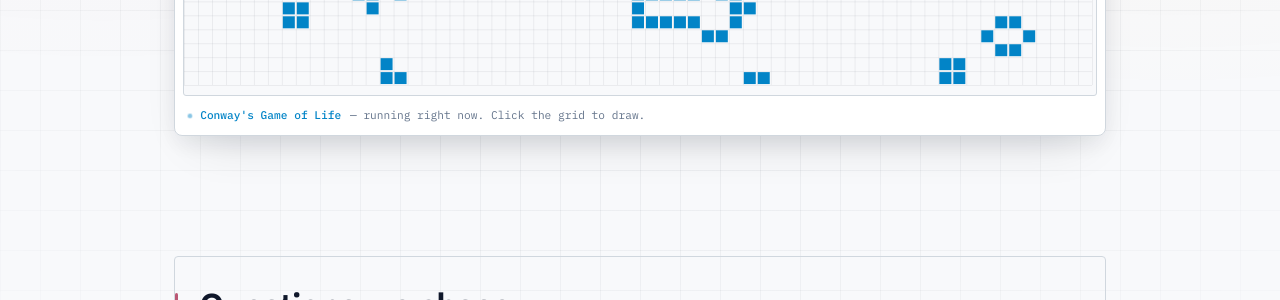
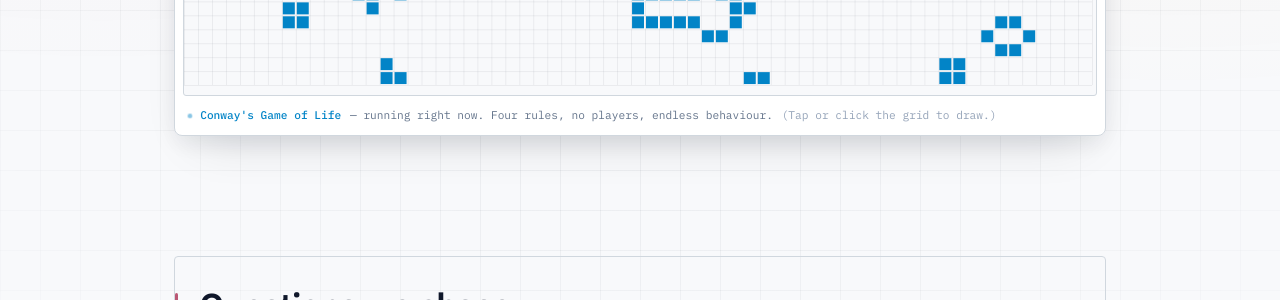
Before and after one commit to msms-org/msms-org.github.io, a Jekyll site: the page built from index.html, in a window 1280 px wide and 1400 px high, scrolled down 1258 px. Shown: the part 150-450 px from the top of the window. Built offline with Jekyll 4.4.1, drawn with Linux system fonts in a browser that asks for light colours.

Commit message:
clarify sim caption: describe the piece before the interaction

```diff
--- a/index.html
+++ b/index.html
@@ -23,7 +23,7 @@ description: A student society at Maliyadeva College for building models of syst
       <canvas id="life" role="img"
         aria-label="A live Conway's Game of Life simulation running on a grid."></canvas>
       <p class="sim-caption">
-        <strong>Conway's Game of Life</strong> — running right now. Click the grid to draw.
+        <strong>Conway's Game of Life</strong> — running right now. Four rules, no players, endless behaviour. <em>(Tap or click the grid to draw.)</em>
       </p>
     </div>
   </section>
--- a/style.css
+++ b/style.css
@@ -692,6 +692,10 @@ textarea:focus-visible {
   50%      { opacity: 0.45; transform: scale(0.8); }
 }
 
+.sim-caption em {
+  font-style: normal;
+  color: var(--faint);
+}
 /* ============================================================
    CARDS — generic card grid.
    Colour identifies the subject; it does not fill the card.
```
